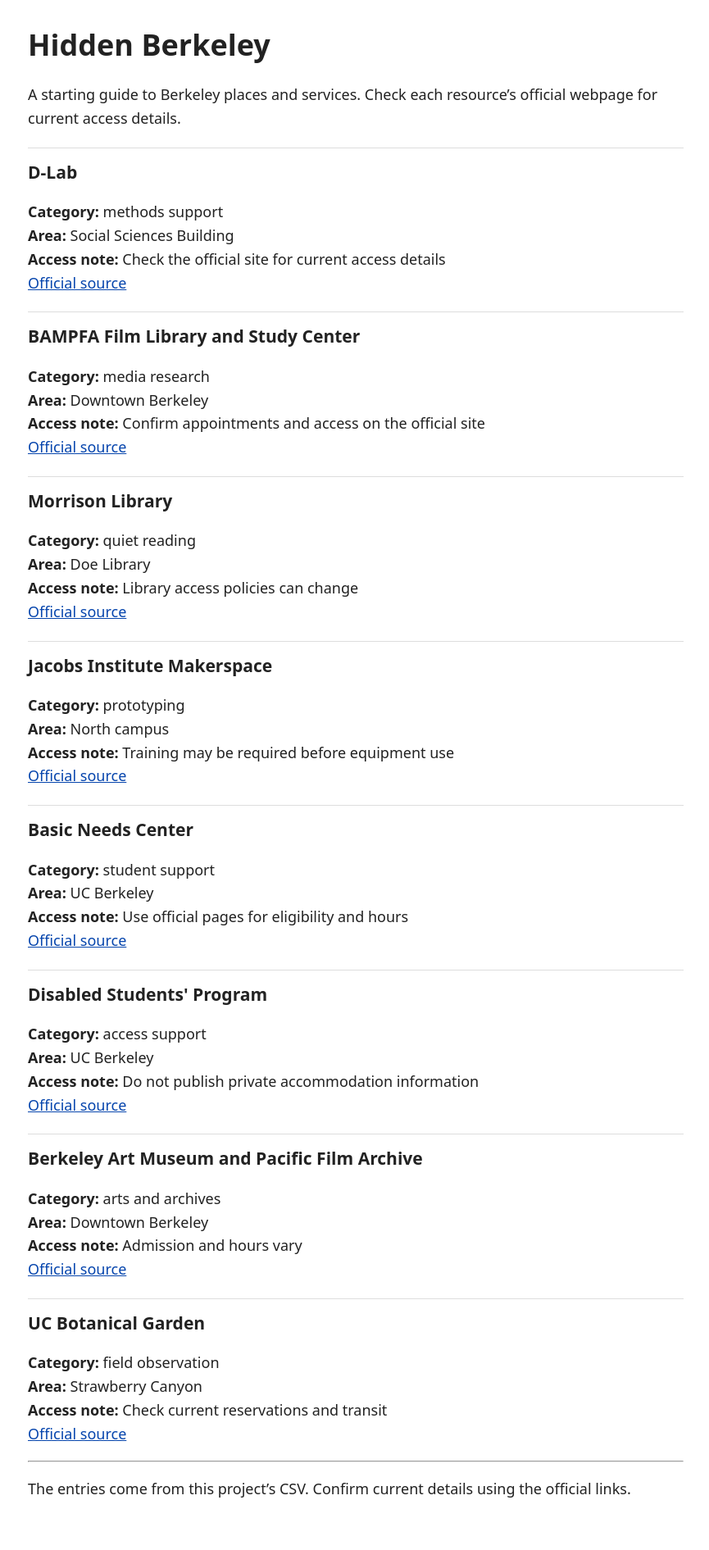
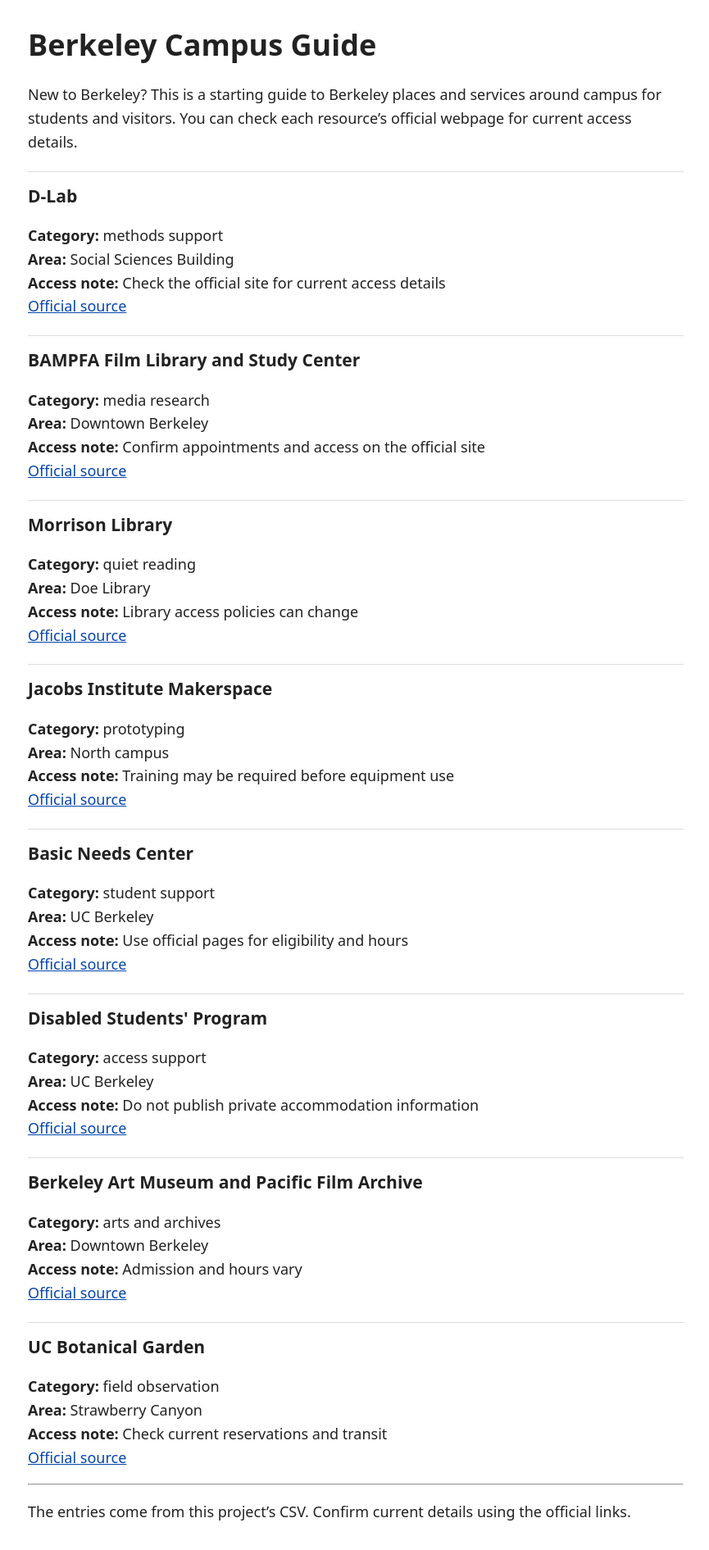
Before and after one commit to maokexin/hidden-berkeley, a Jekyll site: the page built from docs/index.md, in a window 1280 px wide. Shown: the whole page at 82% size, without its empty margins (206-1071 px from the left). Built offline with Jekyll 4.4.1, drawn with Linux system fonts in a browser that asks for light colours; before the commit the page ends 1862 px from its top, so only the background shows below that.

Commit message:
Update index.md

```diff
--- a/docs/index.md
+++ b/docs/index.md
@@ -1,11 +1,11 @@
 ---
 layout: default
-title: Hidden Berkeley
+title: Berkeley Campus Guide
 ---
 
-# Hidden Berkeley
+# Berkeley Campus Guide
 
-A starting guide to Berkeley places and services. Check each resource's official webpage for current access details.
+New to Berkeley? This is a starting guide to Berkeley places and services around campus for students and visitors. You can check each resource's official webpage for current access details.
 
 <!-- Edit the heading and introduction above. The supplied loop below displays each row of the CSV. -->
 {% for resource in site.data.locations %}
```
